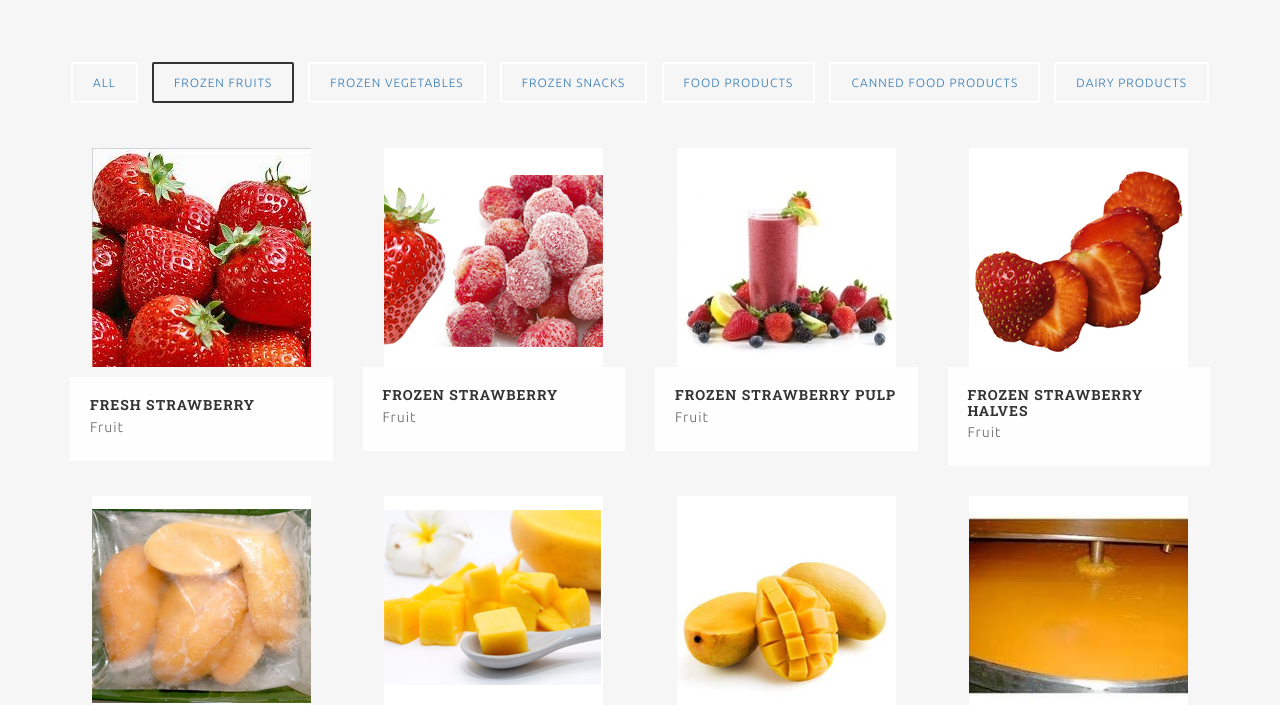
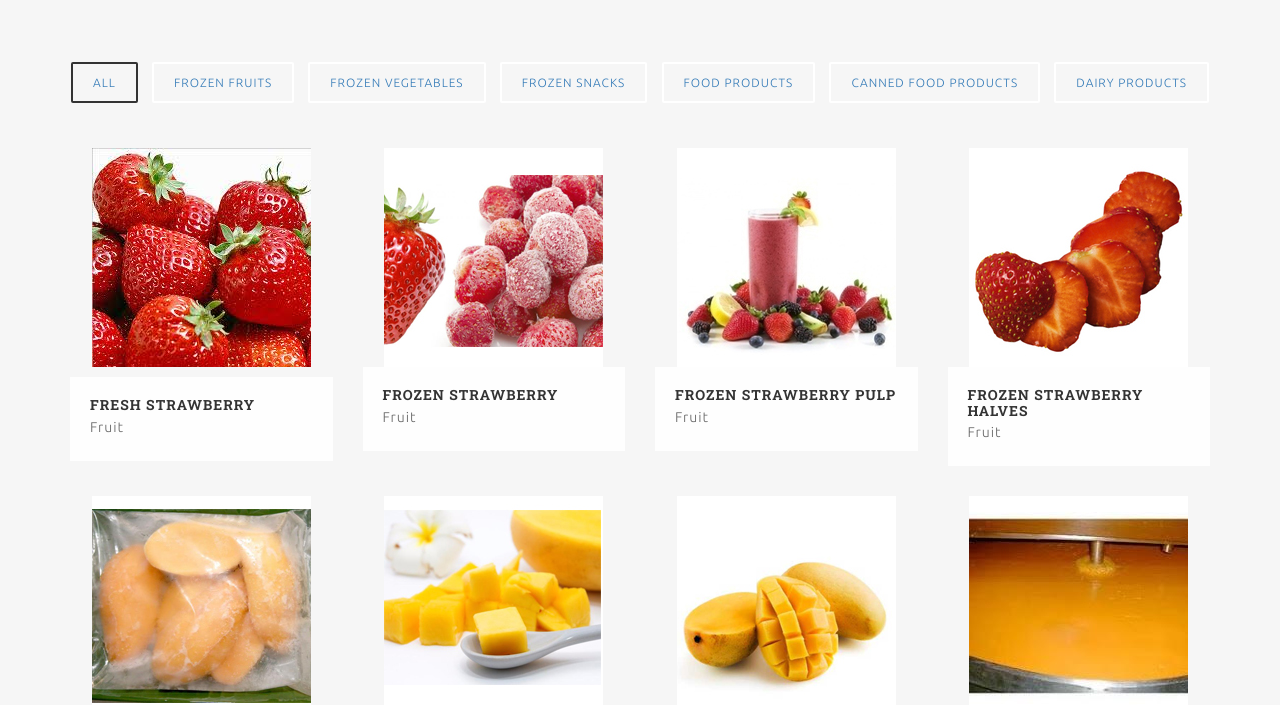
Before and after one commit to nbsarda/nbsarda.github.io, a plain HTML site: page products.html in a window 1280 px wide. Shown: the part 131-836 px from the top of the page. Drawn offline with Linux system fonts and the light colour scheme; some packages are replaced by stand-ins of ours.

Commit message:
filteractive

```diff
--- a/assets/css/style.css
+++ b/assets/css/style.css
@@ -395,7 +395,7 @@ form#mc-form {
 * -------------------------------------------------------------
 */
 .header-top-area {
-    position: relative;
+    position: absolute;
     width: 100%;
     z-index: 999;
     -webkit-transition: all 0.36s ease-out;
--- a/products.html
+++ b/products.html
@@ -127,8 +127,8 @@
 					<!-- START PORTFOLIO FILTER-->
 					<div class="portfolio-filter text-center">
 						<ul class="list-unstyled">
-							<li class="filter"><a href="products.html">ALL</a></li>
-							<li class="filter active"><a href="frozen-fruits.html">FROZEN FRUITS</a></li>
+							<li class="filter active"><a href="products.html">ALL</a></li>
+							<li class="filter"><a href="frozen-fruits.html">FROZEN FRUITS</a></li>
 							<li class="filter"><a href="frozen-vegetables.html">FROZEN VEGETABLES</a></li>
 							<li class="filter"><a href="frozen-snacks.html">FROZEN SNACKS</a></li>
 							<li class="filter"><a href="food-products.html">FOOD PRODUCTS</a></li>
```
